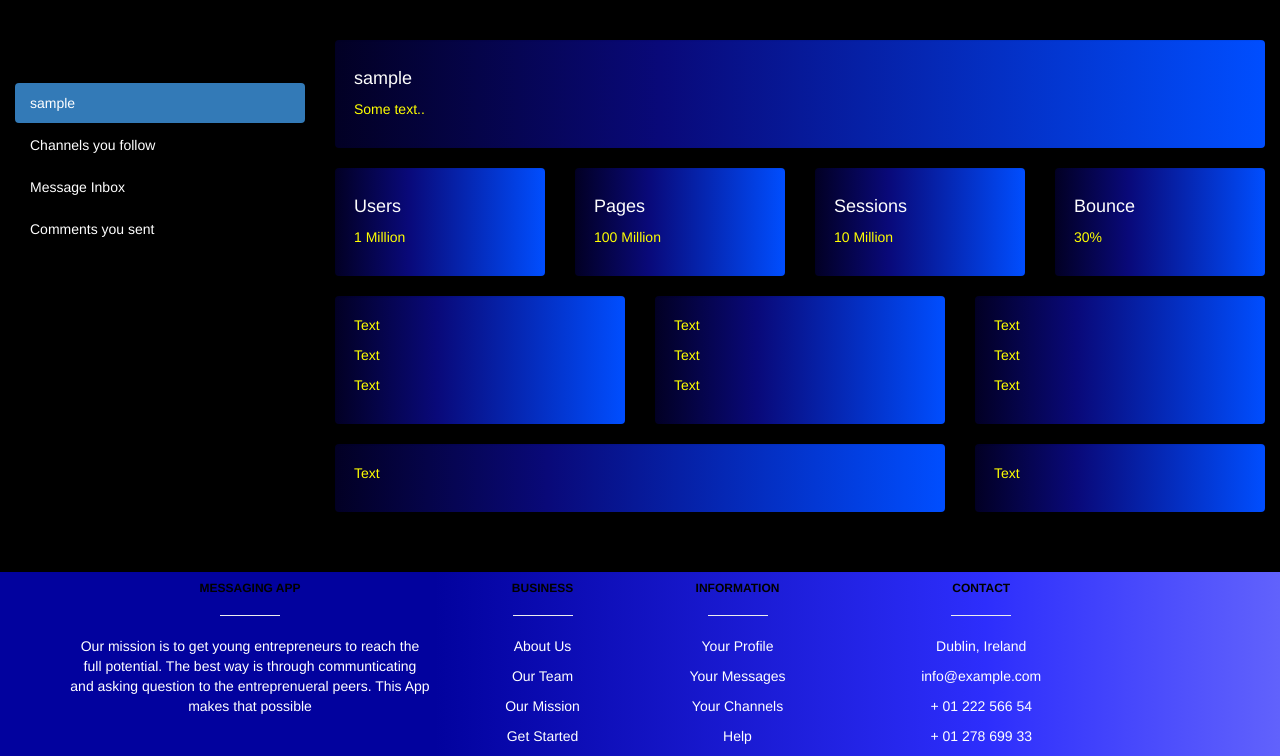
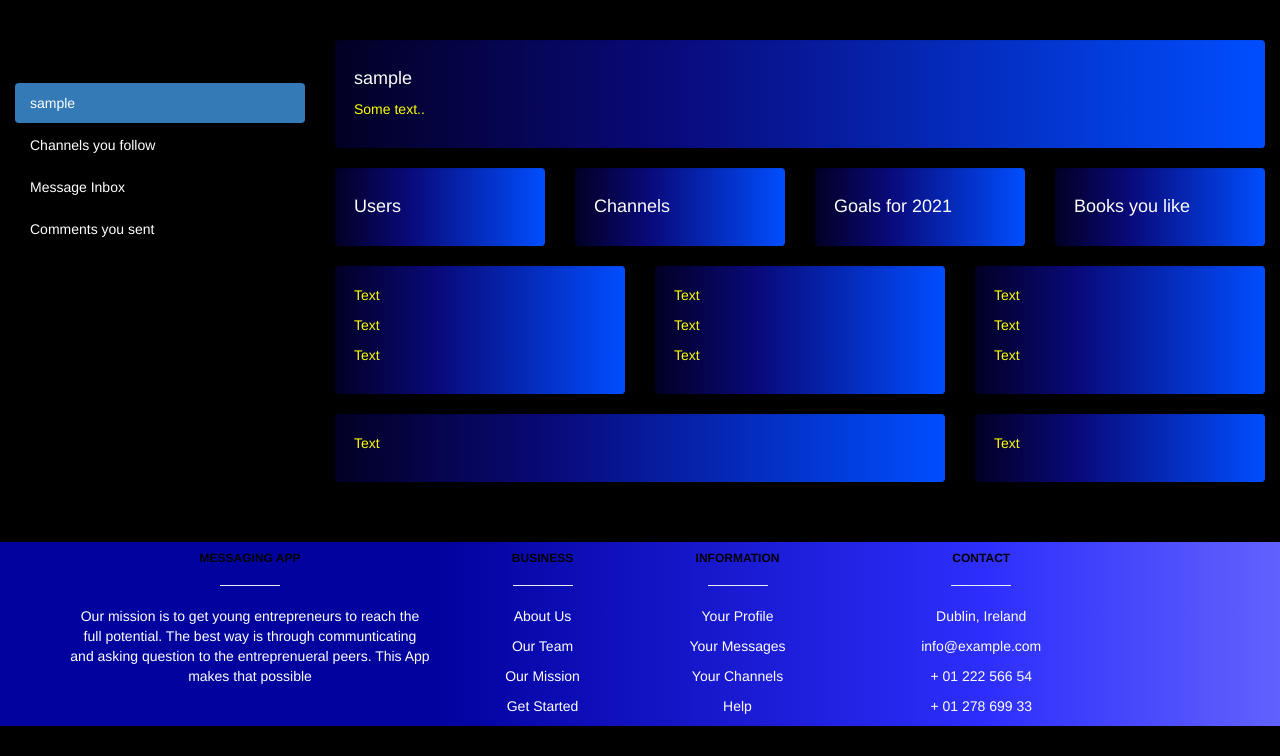
Before and after one commit to anthony-keogh/messaging_app, a Flask app: page /profile in a window 1280 px wide. Shown: the part 150-906 px from the top of the page. After the commit the page ends 876 px from the top, so only its background shows below. Run offline with Flask 2, Linux system fonts and the light colour scheme; the visitor is signed in with stand-in values (Sample User, id 1); data that the repository does not hold is empty; some libraries are stand-ins or nearby versions.

Commit message:
Changes to views for channels and messgaes

```diff
--- a/app/pages/pages_blueprint.py
+++ b/app/pages/pages_blueprint.py
@@ -8,7 +8,7 @@ import os
 from datetime import datetime
 import json
 import string
-
+from app import mongo
 from flask import jsonify
 from flask import session
 
@@ -59,5 +59,7 @@ def team():
 
 @pages_blueprint.route('/profile')
 def profile():
+    channel_Name= mongo.db.channel.find()
+    users = mongo.db.users.find()
 
-    return render_template('profile.html')
+    return render_template('profile.html',  users=users, channel_Name=channel_Name)
--- a/app/templates/base.html
+++ b/app/templates/base.html
@@ -24,7 +24,7 @@
 </style>
 
 <body>
-    <nav class="navbar navbar-inverse">
+    <nav class="navbar navbar-inverse" style="z-index:99;">
   <div class="container-fluid bck-color">
     <div class="navbar-header">
       <button type="button" class="navbar-toggle" data-toggle="collapse" data-target="#myNavbar">
--- a/app/templates/messages.html
+++ b/app/templates/messages.html
@@ -70,7 +70,7 @@ div.ex1 {
 
 <div class="container text-center">
   <div class="row">
-    <div class="col-sm-3 well">
+    <div class="col-sm-3 well" style="z-index:-1;">
       <div class="well">
         <p style="color:white; font-size:25px;">Welcome {{session.username}}</p>
 
@@ -173,10 +173,10 @@ div.ex1 {
             <br>
             <div class="input-group mb-3">
   <div class="input-group-prepend">
-    <button class="btn btn-outline-secondary" style="font-weight:bold; color:blue;" type="button">Comment</button>
+    <a href="{{ url_for('messages_blueprint.add_message') }}"><button class="btn btn-outline-secondary" style="font-weight:bold; color:blue;" type="button">Start Messaging</button></a>
   </div>
 
-  <input type="text" class="form-control" placeholder="leave a comment {{session.username}}" aria-label="Write a comment" aria-describedby="basic-addon1">
+
 <br><br>
 
 </div>
--- a/app/templates/profile.html
+++ b/app/templates/profile.html
@@ -15,7 +15,7 @@
 
 <body style="background-color:black;">
 
-<div class="container-fluid">
+<div class="container-fluid" style="z-index:-1;">
   <div class="row content">
     <div class="col-sm-3 sidenav hidden-xs">
       <h2 style="color:black;">Your Profile</h2>
@@ -37,25 +37,32 @@
         <div class="col-sm-3">
           <div class="well well-padding">
             <h4 class="white-text">Users</h4>
-            <p class="yellow-text">1 Million</p>
+            {% for users_list in users %}
+                         <p class="yellow-text">{{users_list.username}}</p>
+
+            {% endfor %}
           </div>
         </div>
         <div class="col-sm-3">
           <div class="well well-padding">
-            <h4 class="white-text">Pages</h4>
-            <p class="yellow-text">100 Million</p>
+            <h4 class="white-text">Channels</h4>
+            {% for channel_Name_list in channel_Name %}
+                         <p class="yellow-text">{{channel_Name_list.channel_Name}}</p>
+
+            {% endfor %}
+
           </div>
         </div>
         <div class="col-sm-3">
           <div class="well well-padding">
-            <h4 class="white-text">Sessions</h4>
-            <p class="yellow-text">10 Million</p>
+            <h4 class="white-text">Goals for 2021</h4>
+            <p class="yellow-text"></p>
           </div>
         </div>
         <div class="col-sm-3">
           <div class="well well-padding">
-            <h4 class="white-text">Bounce</h4>
-            <p class="yellow-text">30%</p>
+            <h4 class="white-text">Books you like</h4>
+            <p class="yellow-text"></p>
           </div>
         </div>
       </div>
```
Also changed, not shown: app/channels/channels_blueprint.py (+7 -4 lines), app/messages/messages_blueprint.py (+8 -8 lines), app/templates/add_message.html (+11 -0 lines), app/templates/channel.html (+35 -26 lines).
